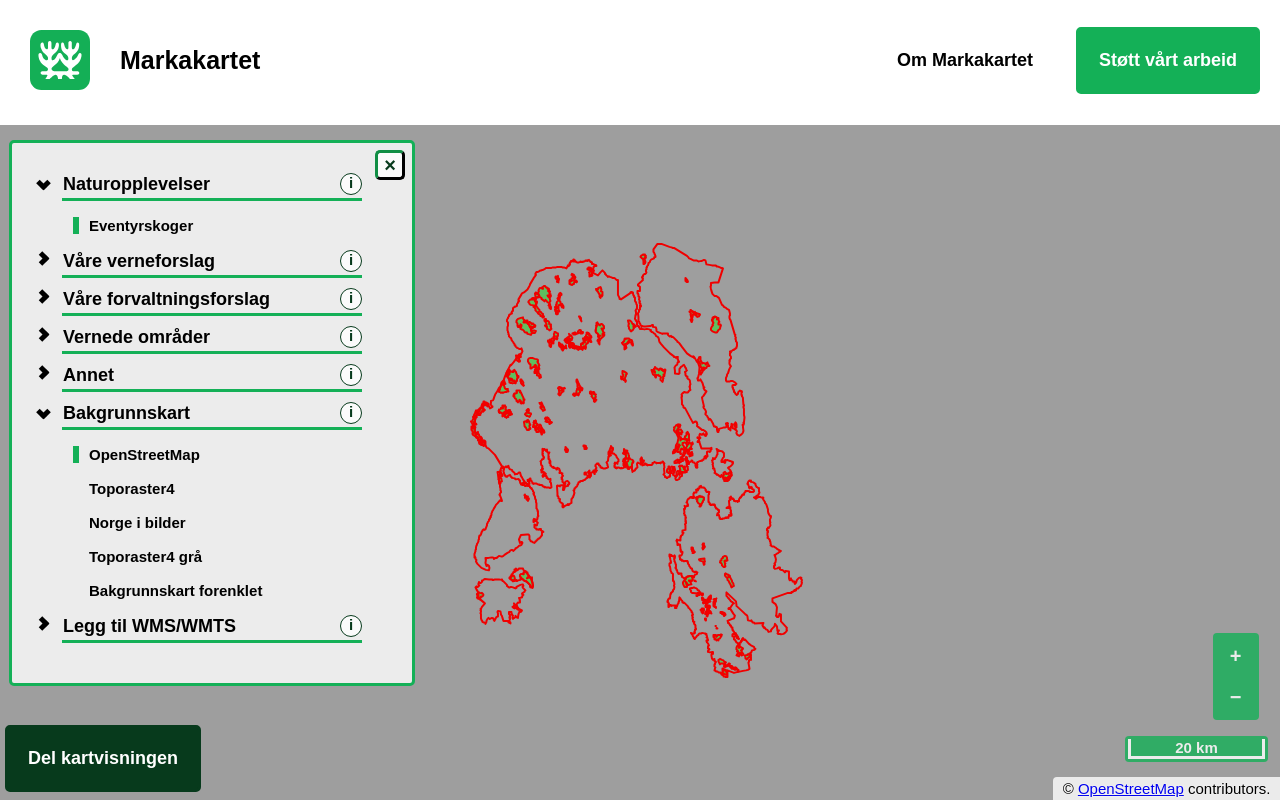
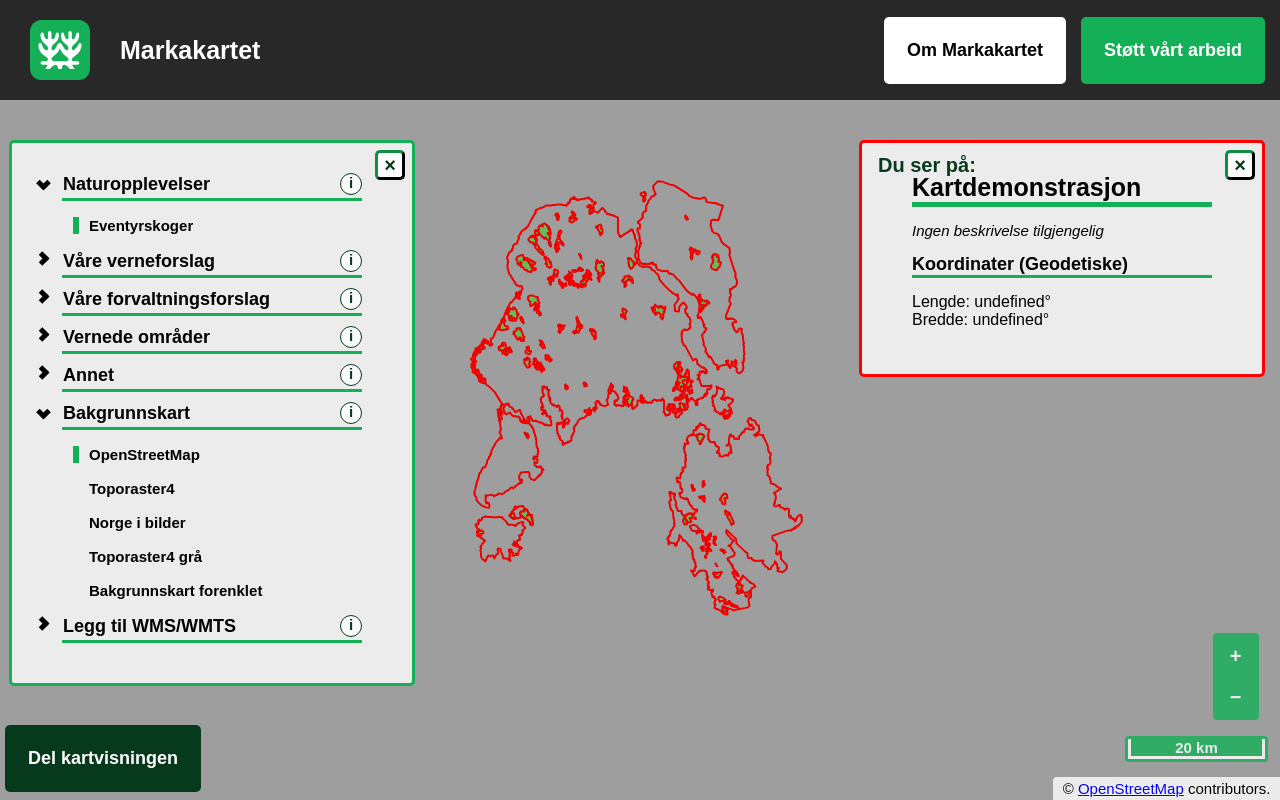
Before and after one commit to ajaad/markakartet, a plain HTML site: page index.html in a window 1280 px wide. Drawn offline with Linux system fonts and the light colour scheme.

Commit message:
Noe design og info i "del kartvisningen"
Tester ut noen forandringer av designet.

Info blir lagt til i "Del kartvisningen" feltet.

```diff
--- a/index.html
+++ b/index.html
@@ -35,10 +35,46 @@
 
     <script src="./scripts/functions.js"></script>
 
+    <!-- ERLEND: Alternativ header -->
 
+<!--     <div class="headerVenstre">
+      <img src="favicon.svg" height="75" alt="Ikon" class="icoImage" />
+      <h1>Markakartet</h1>
+    </div>
+
+    <div class="headerHoyre">
+      <button class="markaButton" id="apneOmMarkakartet"
+        onclick="infoButtonClick('omMarkakartet','omMarkakartetID','containerAbout')">
+        Om Markakartet
+      </button>
+
+      <button class="markaButton" id="apneStotte" onclick="infoButtonClick('omStotte','omStotteID','containerStotte')">
+        Støtt vårt arbeid
+      </button>
+    </div> -->
+
+    <div class="header">
+
+      <div class="headerVenstre">
+        <img src="favicon.svg" height="75" alt="Ikon" class="icoImage" />
+        <h1>Markakartet</h1>
+      </div>
+
+      <div class="headerHoyre">
+        <button class="markaButton" id="apneOmMarkakartet"
+          onclick="infoButtonClick('omMarkakartet','omMarkakartetID','containerAbout')">
+          Om Markakartet
+        </button>
+
+        <button class="markaButton" id="apneStotte" onclick="infoButtonClick('omStotte','omStotteID','containerStotte')">
+          Støtt vårt arbeid
+        </button>
+      </div>
+
+    </div>
 
     <!-- custom map title -->
-    <div class="venstreBoks">
+<!--     <div class="venstreBoks">
       <div class="innhold">
         <img src="favicon.svg" height= "75" alt="Ikon" class="icoImage"/>
         <p>
@@ -66,7 +102,7 @@
           </button>
         </div>
       </div>
-    </div>
+    </div> -->
 
 
 
@@ -99,6 +135,101 @@
     </div>
 
     <!--- Du ser på -->
+<!--     <div class="model-container" id="containerDuSerPa">
+
+      <div>
+        <button id="tilbakeTilDuSerPaID" class="tilbakeTilDuSerPa start"></button>
+      </div>
+
+      <div>
+        <button id="lukkDuSerPa" class="lukkeKnapp">&times;</button>
+      </div>
+      <div class="modal" id="duSerPa">
+        <div class="hovedTitel">
+          <script>
+            document.write(titelfunc());
+          </script>
+        </div>
+        <p>
+          <script>
+            document.write(beskrivelseFunc());
+          </script>
+        </p>
+
+        <p>
+          <script>
+            document.write(printCoord());
+          </script>
+        </p>
+      </div>
+    </div> -->
+
+    <div class="model-container menuLeft-container" id="menuDelKartvisning-container">
+      <div class="modal">
+
+        <div>
+          <button id="lukkDelKartvisning" class="lukkeKnapp">&times;</button>
+        </div>
+
+        <div class="hovedTitel">
+          Del kartvisningen
+        </div>
+
+        <!-- Form -->
+        <form>
+
+          <label for="fname">Tittel:</label><br>
+          <input value="" type="text" id="titleForm"><br>
+
+          <label for="lname">Beskrivelse:</label><br>
+          <textarea id="beskrivelseForm"></textarea>
+
+          <!-- koordinater -->
+          <div class="underTitel">
+            Koordinater <!-- <script>document.write(printCoordSys());</script> -->
+          </div>
+
+          <label>Lengde (x):</label><br>
+          <input type="number" id="xCoordForm" onchange=oppdaterPekeSirkelManual()>
+          <br>
+
+          <label>Bredde (y):</label><br>
+          <input type="number" id="yCoordForm" onchange=oppdaterPekeSirkelManual()>
+          <br>
+
+          <label>Koordinatsystem:</label><br>
+          <select
+              value="getCoordSysToForm"
+              id="epsgForm" type="number"
+              onchange=getCoordSys(this)>
+
+            <option value="4326">Geodetisk (EPSG:4326)</option>
+            <option value="25831">ETRS89 / UTM sone 31 (EPSG: 25831)</option>
+            <option value="25832">ETRS89 / UTM sone 32 (EPSG: 25832)</option>
+            <option value="25833">ETRS89 / UTM sone 33 (EPSG: 25833)</option>
+          </select>
+          <br>
+
+          <label>Zoom:</label><br>
+          <input type="number" id="zoomForm" onchange="oppdaterZoom()">
+          <br>
+
+          <label>Sirkeldiameter:</label><br>
+          <input value=20 type="number" id="sirkelForm" onchange=oppdaterPekeSirkelManual()>
+          <br>
+
+        </form>
+
+        <div style="float:right;margin-top: 20px;">
+          <div>
+            <button id="genererUrlKnapp" class="markaButton">Generer URL</button>
+          </div>
+        </div>
+
+      </div>
+    </div>
+
+    <!--- Du ser på (flyttet under formen...) -->
     <div class="model-container" id="containerDuSerPa">
 
       <div>
@@ -127,74 +258,6 @@
         </p>
       </div>
     </div>
-
-
-    <div class="model-container menuLeft-container" id="menuDelKartvisning-container">
-      <div class="modal">
-        <div>
-          <button id="lukkDelKartvisning" class="lukkeKnapp">&times;</button>
-        </div>
-
-        <div class="hovedTitel">
-          Del kartvisningen
-        </div>
-
-
-        <!-- Form -->
-        <form>
-          <label for="fname">Tittel:</label><br>
-          <input value="" type="text" id="titleForm"><br>
-
-          <label for="lname">Beskrivelse:</label><br>
-          <textarea id="beskrivelseForm"></textarea>
-
-
-          <!-- koordinater -->
-          <div class="underTitel">
-            Koordinater <!-- <script>document.write(printCoordSys());</script> -->
-          </div>
-          <label>y:</label><br>
-          <input type="number" id="yCoordForm" onchange=oppdaterPekeSirkelManual()>
-          <br>
-
-
-          <label>x:</label><br>
-          <input type="number" id="xCoordForm" onchange=oppdaterPekeSirkelManual()>
-          <br>
-
-          <label>Koordinatsystem:</label><br>
-          <select
-              value="getCoordSysToForm"
-              id="epsgForm" type="number"
-              onchange=getCoordSys(this)>
-
-            <option value="4326">Geodetisk (EPSG:4326)</option>
-            <option value="25831">ETRS89 / UTM sone 31 (EPSG: 25831)</option>
-            <option value="25832">ETRS89 / UTM sone 32 (EPSG: 25832)</option>
-            <option value="25833">ETRS89 / UTM sone 33 (EPSG: 25833)</option>
-          </select>
-          <br>
-
-
-          <label>Zoom:</label><br>
-          <input type="number" id="zoomForm" onchange="oppdaterZoom()">
-          <br>
-
-
-          <label>Sirkeldiameter:</label><br>
-          <input value=20 type="number" id="sirkelForm" onchange=oppdaterPekeSirkelManual()>
-          <br>
-        </form>
-
-        <div style="float:right;margin-top: 20px;">
-          <div>
-            <button id="genererUrlKnapp" class="markaButton">Generer URL</button>
-          </div>
-        </div>
-
-      </div>
-    </div>
-
 
     <!-- modal interrupt / presenter URL   -->
     <div class="model-container interrupt-container" id="genererURLID">
--- a/scripts/functions.js
+++ b/scripts/functions.js
@@ -279,7 +279,6 @@ let brukUndergruppe = 0;
 
 for (let i = 0; i < layer.length; i++) {
 
-
     queryable = layer[i].getAttribute("queryable");
 
     // ESRI Lag har flere Layer under et Layer-objekt..
--- a/scripts/getvariables.js
+++ b/scripts/getvariables.js
@@ -14,7 +14,15 @@ function titelfunc(){
   // funksjon for å finne karttitel
   var title = getUrlVars()["title"];
   if (title == null) {
-    title = "Kartdeomstrasjon";
+    title = "Kartdemonstrasjon";
+  } else {
+    // ERLEND: Legger til i "Del kartvisning" formen.
+    // Burde nok gjøres et etter sted senere.
+    var titleForm = document.getElementById("titleForm");
+    if(titleForm != null) {
+      titleForm.value = title; // input må bruke "value"... .text funket ikke.
+    }
+    // document.getElementById("titleForm").innerHTML = title;
   }
 
   return decodeURI(title);
@@ -25,6 +33,14 @@ function beskrivelseFunc(){
   var beskrivelse = getUrlVars()["beskrivelse"];
   if (beskrivelse == null) {
     beskrivelse = "<i>Ingen beskrivelse tilgjengelig</i>";
+  } else {
+      // ERLEND: Legger til i "Del kartvisning" formen.
+      // Burde nok gjøres et etter sted senere.
+      var beskrivelseForm = document.getElementById("beskrivelseForm");
+      if(beskrivelseForm != null) {
+        beskrivelseForm.value = beskrivelse; // Funket for textarea element.
+      }
+      // document.getElementById("beskrivelseForm").innerHTML = beskrivelse;
   }
 
   return decodeURI(beskrivelse);
@@ -34,13 +50,13 @@ function beskrivelseFunc(){
 
 /* Function for showing coordinates */
 function printCoord(){
+
   var x = getUrlVars()["x"];
   var y = getUrlVars()["y"];
 
   var epsg = getUrlVars()["EPSG"];
   var zoomLevelURL = getUrlVars()["zoom"];
   var sirkelURL = getUrlVars()["sirkel"];
-
 
   if ( epsg == null ) {
     epsg = "4326";
@@ -70,21 +86,42 @@ function printCoord(){
     string = "<div class=\"underTitel\">Koordinater (Geodetiske)</div>";
     string += "<ul class=\"duSerPa\">";
 
+    // ERLEND: Du kan finne Ion, lat, sirkel, osv. hvis du sjekker i style.css. F.eks:
+    // ul.duSerPa li.lon:before { content: "Lengde: ";  }
+    // ul.duSerPa li.lat:before { content: "Bredde: ";  }
+    // ul.duSerPa li.ZoomLevel:before { content: "ZoomLevel: ";}
+    // ul.duSerPa li.sirkel:before { content: "Sirkeldiameter: ";}
+
     string += "<li class=\"lon\">" + lon + "&deg;</li>";
     string += "<li class=\"lat\">" + lat + "&deg;</li>";
 
-
+    // OBS! Allerede riktig (oppdateres ved start).
+    // Erlend: Oppdatere verdiene i "Del kartvisning" formen.
+    // document.getElementById("xCoordForm").innerHTML = lon;
+    // document.getElementById("yCoordForm").innerHTML = lat;
   }
 
   if (sirkelURL != null) {
     string += "<li class=\"sirkel\">" + sirkelURL + "m</li>";
+
+    // Erlend: Oppdatere verdiene i "Del kartvisning" formen.
+    var sirkelForm = document.getElementById("sirkelForm");
+    if(sirkelForm != null) {
+      sirkelForm.value = sirkelURL;
+    }
+    // document.getElementById("sirkelForm").innerHTML = sirkelURL;
   };
 
   if (zoomLevelURL != null) {
     string += "<li class=\"ZoomLevel\">" + zoomLevelURL + "</li>";
+
+    // OBS! Allerede riktig (oppdateres ved start).
+    // // Erlend: Oppdatere verdiene i "Del kartvisning" formen.
+    // var zoomForm = document.getElementById("zoomForm");
+    // if(zoomForm != null) {
+    //   zoomForm.text = zoomLevelURL;
+    // }
   };
-
-
 
   string += "</ul>";
   string += "</div>";
@@ -108,7 +145,7 @@ function printCoordSys(){
 
 /////////////////
 
-// Add coordniate available systems
+// Add coordinate available systems
 
 proj4.defs("EPSG:25831","+proj=utm +zone=31 +ellps=GRS80 +units=m +no_defs");
 proj4.defs("EPSG:25832","+proj=utm +zone=32 +ellps=GRS80 +units=m +no_defs");
@@ -178,7 +215,7 @@ function getGETvariables(){
     var zoomLevel = getUrlVars()["zoom"];
     if (zoomLevel == null){
       zoomLevel = 9;
-      console.log("zoom er ikke vagt, default er 8");
+      console.log("zoom er ikke valgt, default er 8");
     }
 
     // Print coordnate system and startcoordinates to the console
--- a/style.css
+++ b/style.css
@@ -10,6 +10,7 @@ html,body {
   margin:0;
   padding:0;
   font-size: 15px;
+  /* background-color: rbg(0,0,0,1); */
 }
 
 /* Default text size within paragraph tags */
@@ -32,7 +33,8 @@ p,a,i,ul,li {
 
 .map {
   position:absolute;
-  top: 125px;
+  /* top: 125px; */
+  top: 0px;
   width: 100%;
   bottom: 0px;
 }
@@ -118,6 +120,59 @@ p,a,i,ul,li {
   pointer-events: none;
   opacity: 0;
 }
+
+/* ERLEND: Tester alternativ header START */
+
+h1 {
+  color: white;
+}
+
+.header {
+  position: fixed;
+  z-index: 2;
+  width: 100%;
+  height: 100px;
+  display:flex;
+  flex-direction: row;
+  justify-content: space-between;
+  pointer-events: none;
+  background-color: rgb(0,0,0,0.75);
+}
+
+.headerVenstre {
+  /* position: fixed; */
+  display: flex;
+  align-items: center;
+/*   left: 0;
+  height: 100px;
+  z-index: 100;
+  background-color: rgb(0,0,0,0.75); */
+}
+
+.headerVenstre img {
+  pointer-events:all;
+}
+
+.headerVenstre h1 {
+  pointer-events:all;
+}
+
+.headerHoyre {
+  /* position: fixed; */
+  display: flex;
+  align-items: center;
+/*   right: 0;
+  z-index: 100;
+  height: 100px;
+  background-color: black; */
+}
+
+.headerHoyre button {
+  margin-right: 1rem;
+  pointer-events:all;
+}
+
+/* ERLEND: Tester alternativ header END */
 
 /* Bokser for hoyre og venstre */
 .venstre {
@@ -234,7 +289,6 @@ p,a,i,ul,li {
   /* Scrolling */
   overflow-y: scroll;
   max-height: 700px; /* over denne høyden starter scrollingen */
-
 
   /* Stil fungerer kun i Mozilla Firefox */
   scroll-margin-top: 30px;
```
Also changed, not shown: scripts/about.js (+8 -4 lines).
